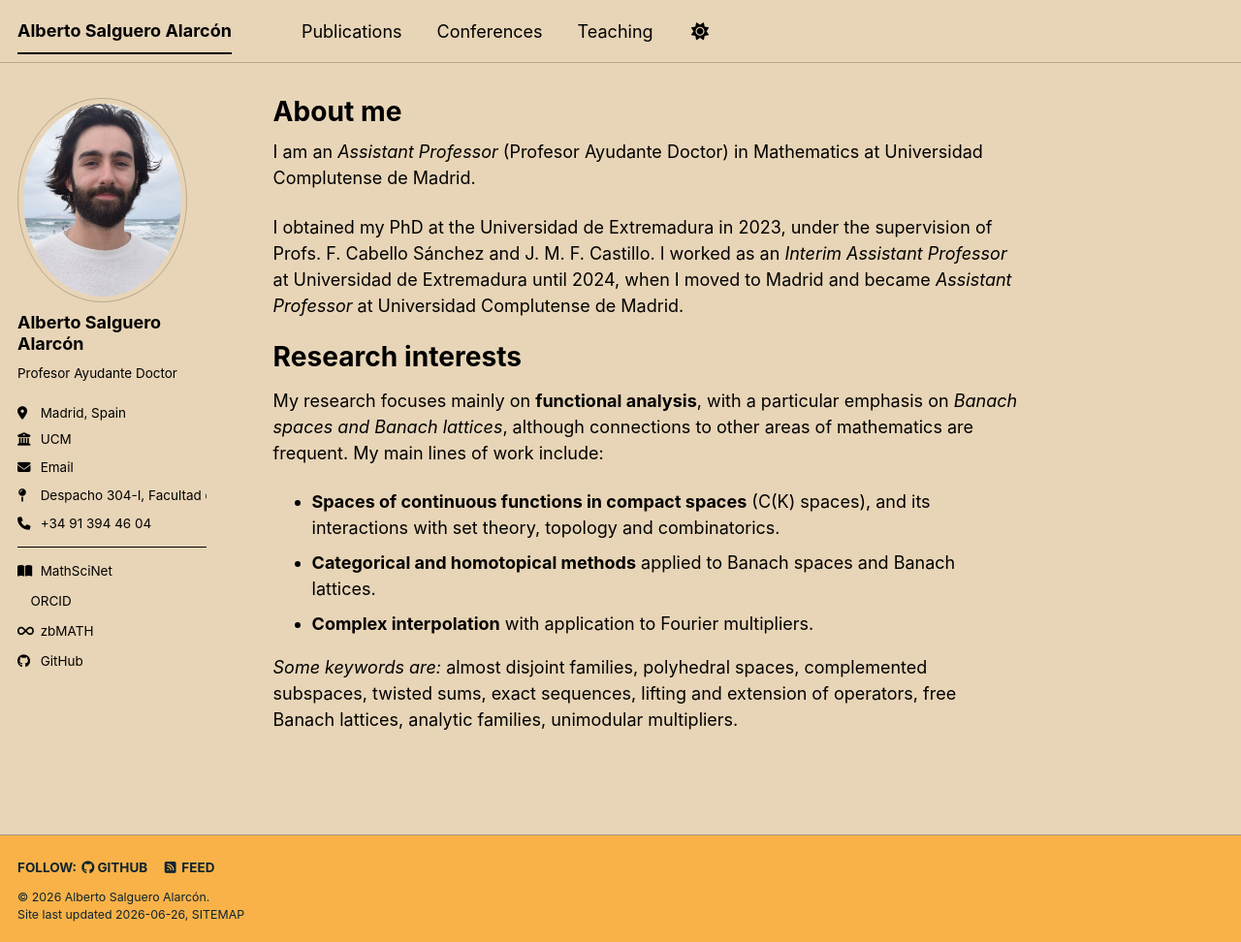
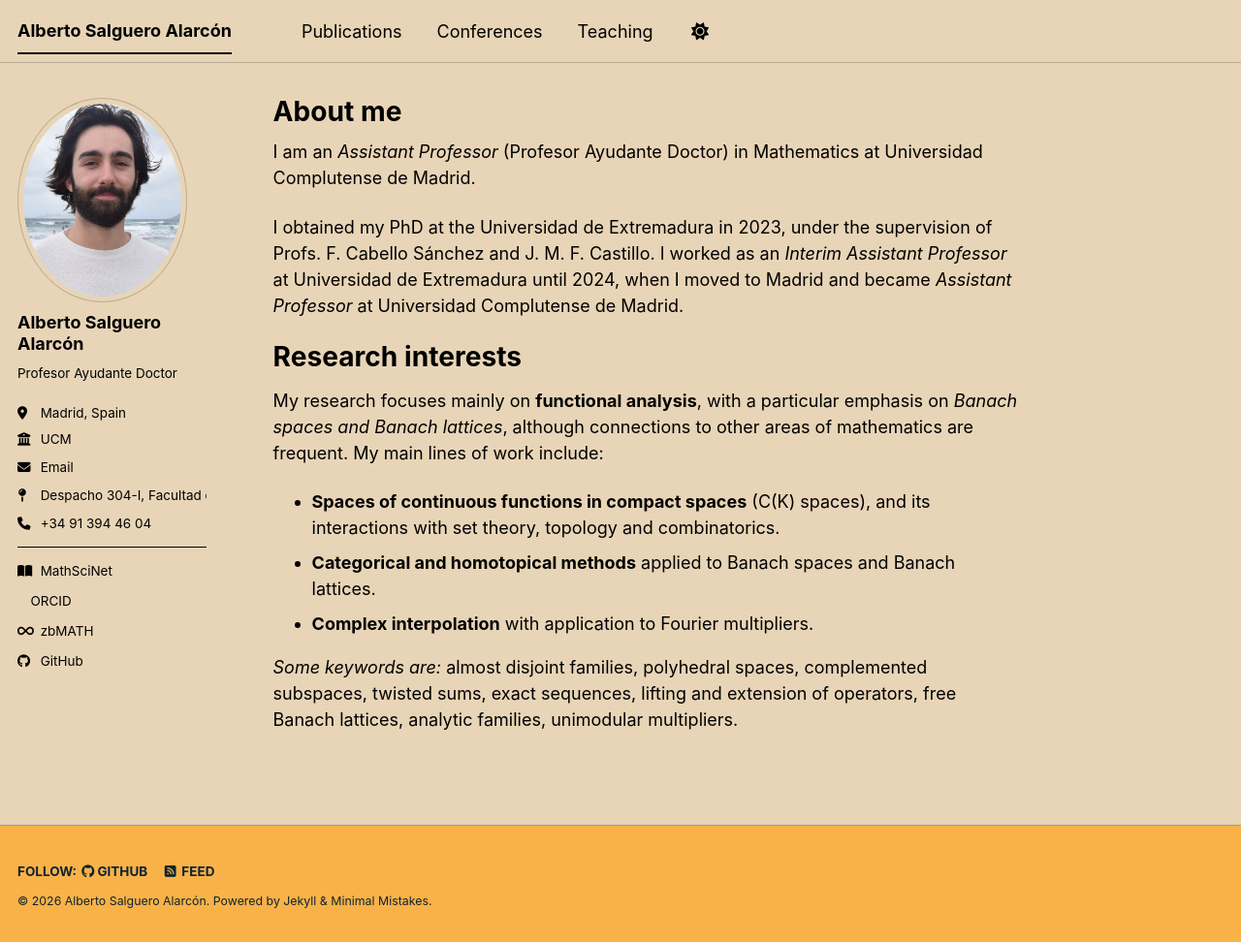
Before and after one commit to salgueroalarcon/salgueroalarcon.github.io, a Jekyll site: the page built from _pages/about.md, in a window 1280 px wide and 972 px high. Shown: the whole window at 97% size. Built offline with Jekyll 4.4.1, drawn with Linux system fonts in a browser that asks for light colours; a style sheet for code colours, icons or effects is not loaded.

Commit message:
Enhance footer styling and copyright details
Added styling to footer and updated copyright information.

```diff
--- a/_includes/footer.html
+++ b/_includes/footer.html
@@ -19,7 +19,14 @@
 </div>
 {% endif %}
 
+<style>
+  .page__footer {
+    padding-top: 0.8em !important;   /* Reduce el espacio superior */
+    padding-bottom: 0.8em !important;/* Reduce el espacio inferior */
+    margin-top: 2em !important;      /* Controla la distancia con el contenido de arriba */
+  }
+</style>
+
 <div class="page__footer-copyright">
-  &copy; {{ site.time | date: '%Y' }} {{ site.name | default: site.title }}.<br />
-  Site last updated {{ "now" | date: '%Y-%m-%d' }}, <a href="/sitemap/" style="text-transform: uppercase;">{{ site.data.ui-text[site.locale].site_map | default: "Sitemap" }}</a>
+  &copy; {{ site.time | date: '%Y' }} {{ site.name | default: site.title }}. {{ site.data.ui-text[site.locale].powered_by | default: "Powered by" }} <a href="https://jekyllrb.com" rel="nofollow">Jekyll</a> &amp; <a href="https://mademistakes.com/work/minimal-mistakes-jekyll-theme/" rel="nofollow">Minimal Mistakes</a>.
 </div>
```
